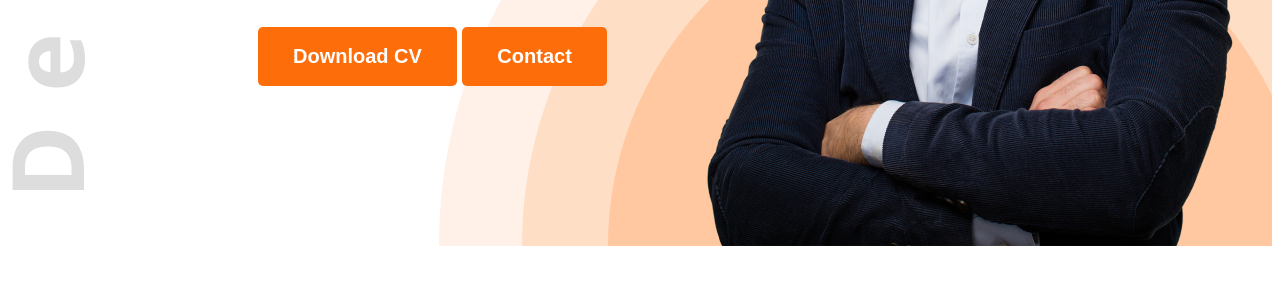
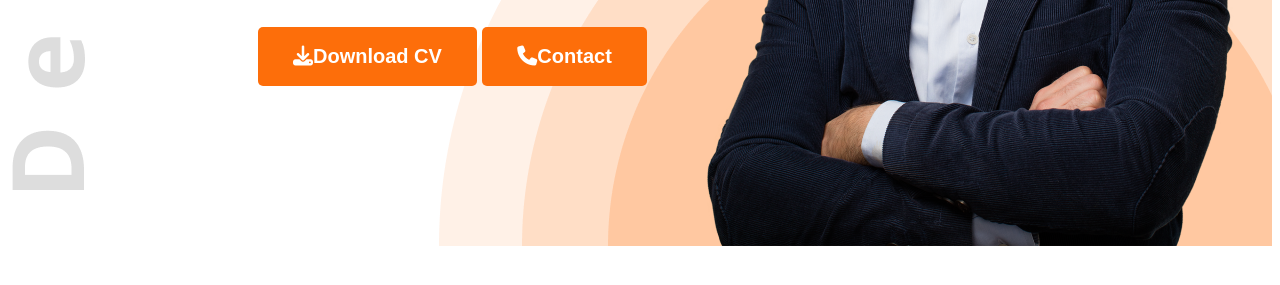
Before and after one commit to ShakilMahamud117/web-dev-portfolio, a plain HTML site: page index.html in a window 1280 px wide. Shown: the part 581-866 px from the top of the page. Drawn offline with nearby package versions, Linux system fonts and the light colour scheme.

Commit message:
icon added

```diff
--- a/index.html
+++ b/index.html
@@ -5,6 +5,7 @@
     <meta name="viewport" content="width=device-width, initial-scale=1.0">
     <title>Web Developer Portfolio</title>
     <link rel="stylesheet" href="style/style.css">
+    <script src="https://kit.fontawesome.com/83a6dbc99d.js" crossorigin="anonymous"></script>
 </head>
 <body class="work-sans-uniquifier">
     <header class="header">
@@ -21,8 +22,8 @@
                 <p class="banner-greet dark-2">Hi, I  am</p>
                 <h1 class="name dark-1">Mary Hardy</h1>
                 <p class="des dark-3">Shot what able cold new see hold.Friendly as an betrayed formerly he. Morning because as to society behaved moments.</p>
-                <button class="btn">Download CV</button>
-                <button class="btn">Contact</button>
+                <button class="btn"><i class="fa-solid fa-download"></i>Download CV</button>
+                <button class="btn"><i class="fa-solid fa-phone"></i>Contact</button>
             </div>
             <img class="banner-pic" src="images/hardy.png" alt="">
         </div>
@@ -148,7 +149,7 @@
                 <input type="text" name="" id="" placeholder="Your Name">
                 <input type="email" name="" id="" placeholder="Your Email">
                 <textarea name="" id="" cols="30" rows="10" placeholder="Massage"></textarea>
-                <input class="btn" type="submit" value="submit">
+                <input class="btn"  type="submit" value="submit">
             </form>
         </div>
     </footer>
```
Also changed, not shown: style/style.css (line endings or trailing spaces).
